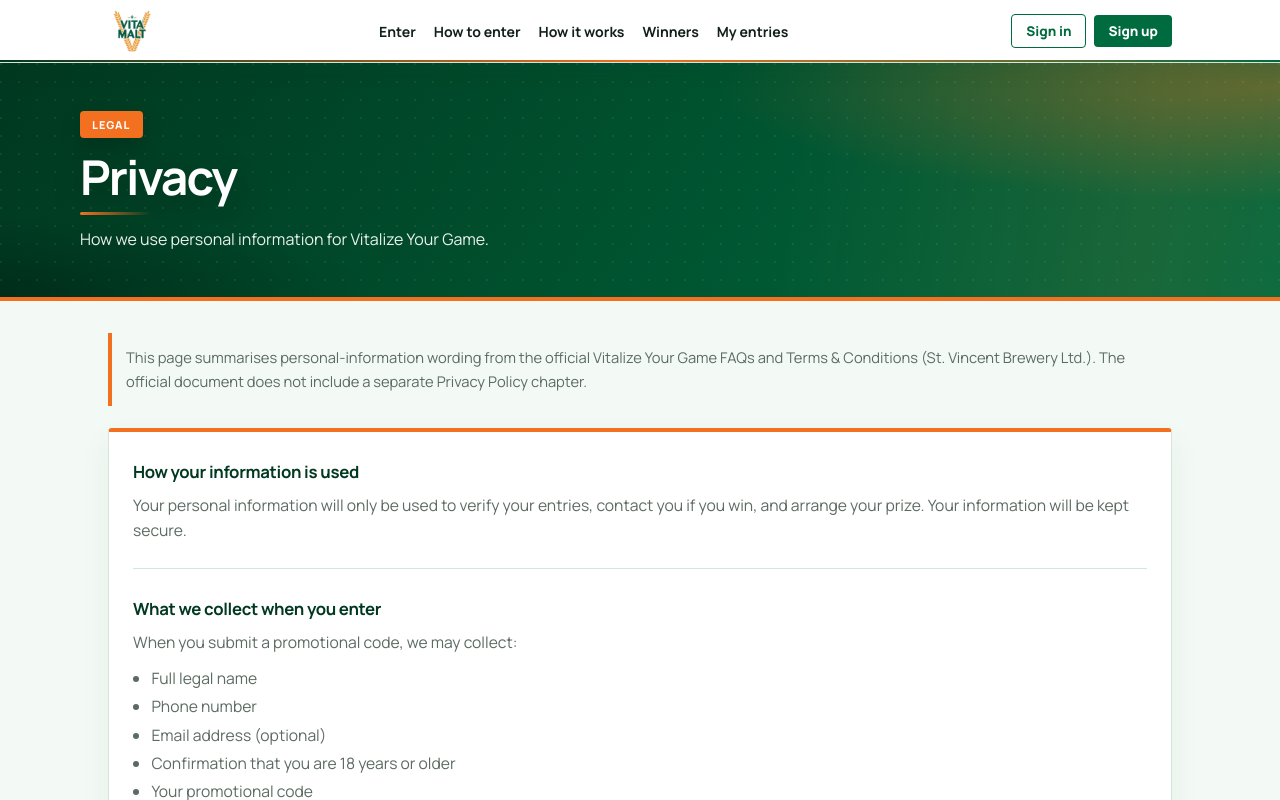
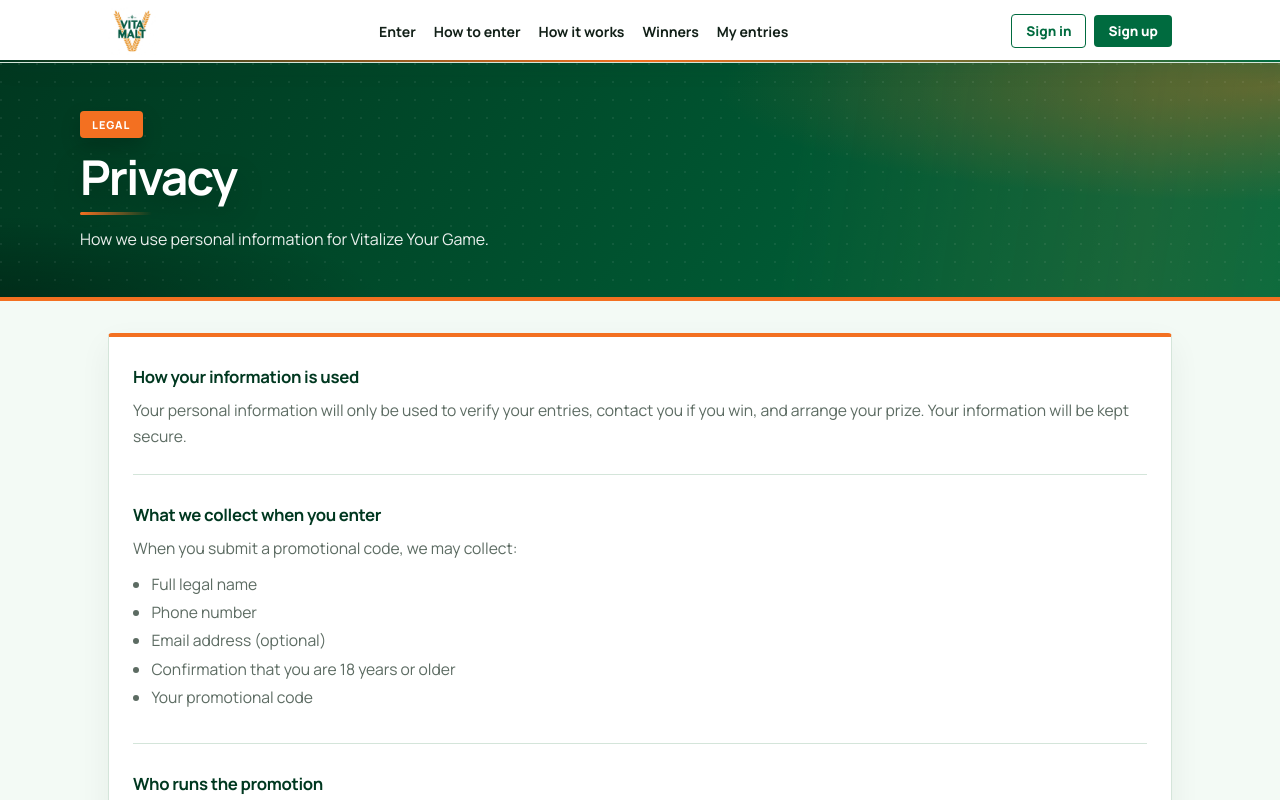
Before and after one commit to Umerkhan26/Vita-Malt-Frontend, a React (Vite) app: page /privacy in a window 1280 px wide. Shown: the top 800 px of the page. Built offline with nearby package versions, Linux system fonts and the light colour scheme.

Commit message:
refactor: remove unused Note component and streamline Privacy page content

```diff
--- a/src/pages/Privacy/Privacy.tsx
+++ b/src/pages/Privacy/Privacy.tsx
@@ -21,17 +21,6 @@ const Doc = styled.article`
   @media (max-width: 640px) {
     padding: 18px 14px;
   }
-`;
-
-const Note = styled.p`
-  color: ${COLORS.muted};
-  line-height: 1.65;
-  font-size: 0.92rem;
-  margin-bottom: 22px;
-  padding: 12px 14px;
-  background: ${COLORS.paper};
-  border-left: 4px solid ${COLORS.gold};
-  border-radius: 0 4px 4px 0;
 `;
 
 const Section = styled.section`
@@ -100,9 +89,8 @@ const ContactLink = styled(Link)`
 `;
 
 /**
- * Privacy page is derived from the official FAQ/T&C document
- * (Vitalize_Your_Game_Revised_FAQ_TC- v2), FAQ Q17 + entry fields in Section A/B.
- * That Word file does not contain a separate Privacy Policy chapter.
+ * Privacy page content from official FAQ/T&C personal-information wording
+ * (Vitalize_Your_Game_Revised_FAQ_TC- v2).
  */
 const Privacy: React.FC = () => (
   <Layout>
@@ -112,10 +100,6 @@ const Privacy: React.FC = () => (
       lead="How we use personal information for Vitalize Your Game."
     />
     <PageBody>
-      <Note>
-        This page summarises personal-information wording from the official Vitalize Your Game FAQs and Terms &amp;
-        Conditions (St. Vincent Brewery Ltd.). The official document does not include a separate Privacy Policy chapter.
-      </Note>
       <Doc>
         <Section>
           <h3>How your information is used</h3>
@@ -135,9 +119,6 @@ const Privacy: React.FC = () => (
             <li>Confirmation that you are 18 years or older</li>
             <li>Your promotional code</li>
           </ul>
-          <p>
-            This matches the information required to enter a code under the official FAQs and How to Enter terms.
-          </p>
         </Section>
 
         <Section>
```
